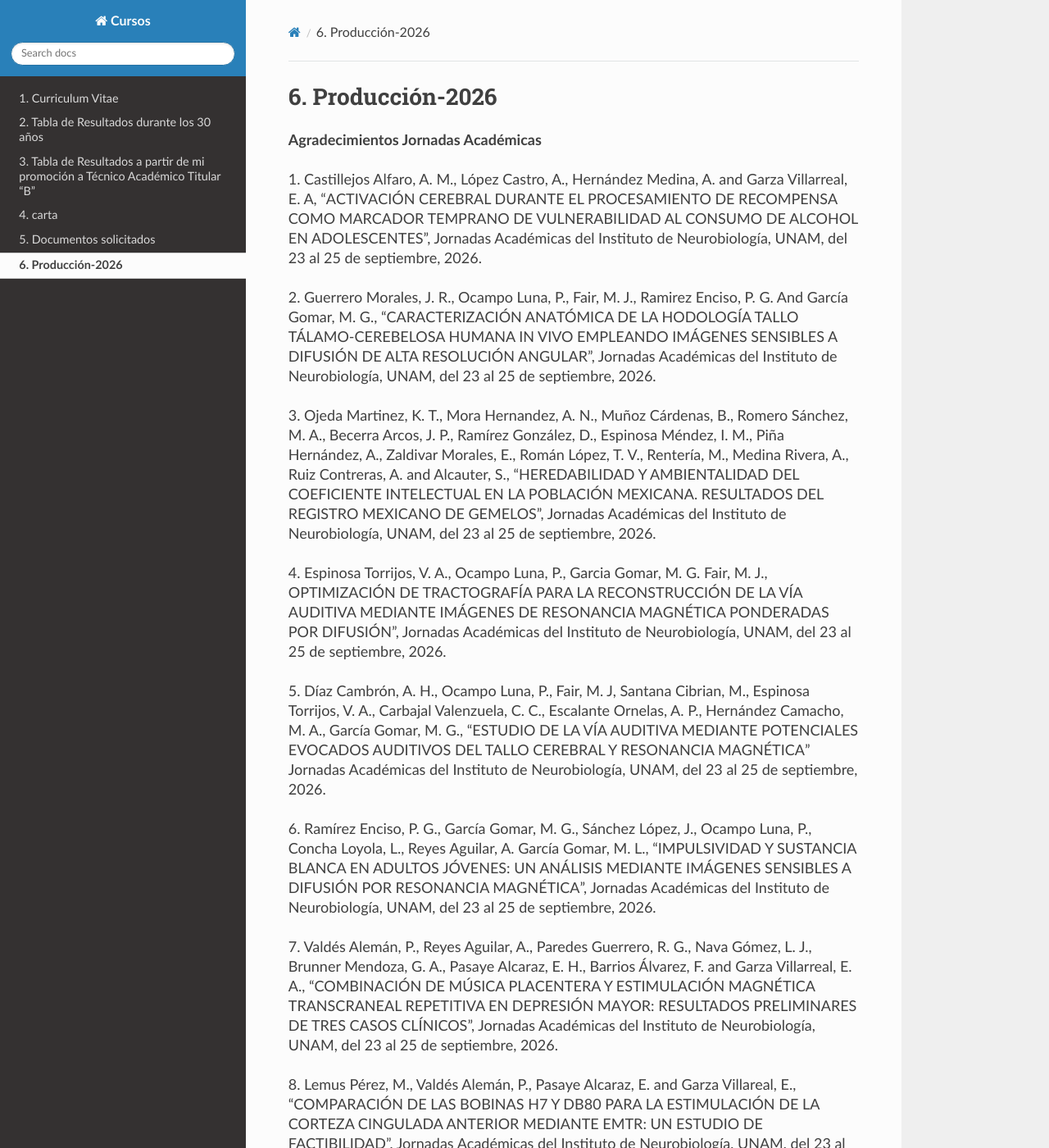
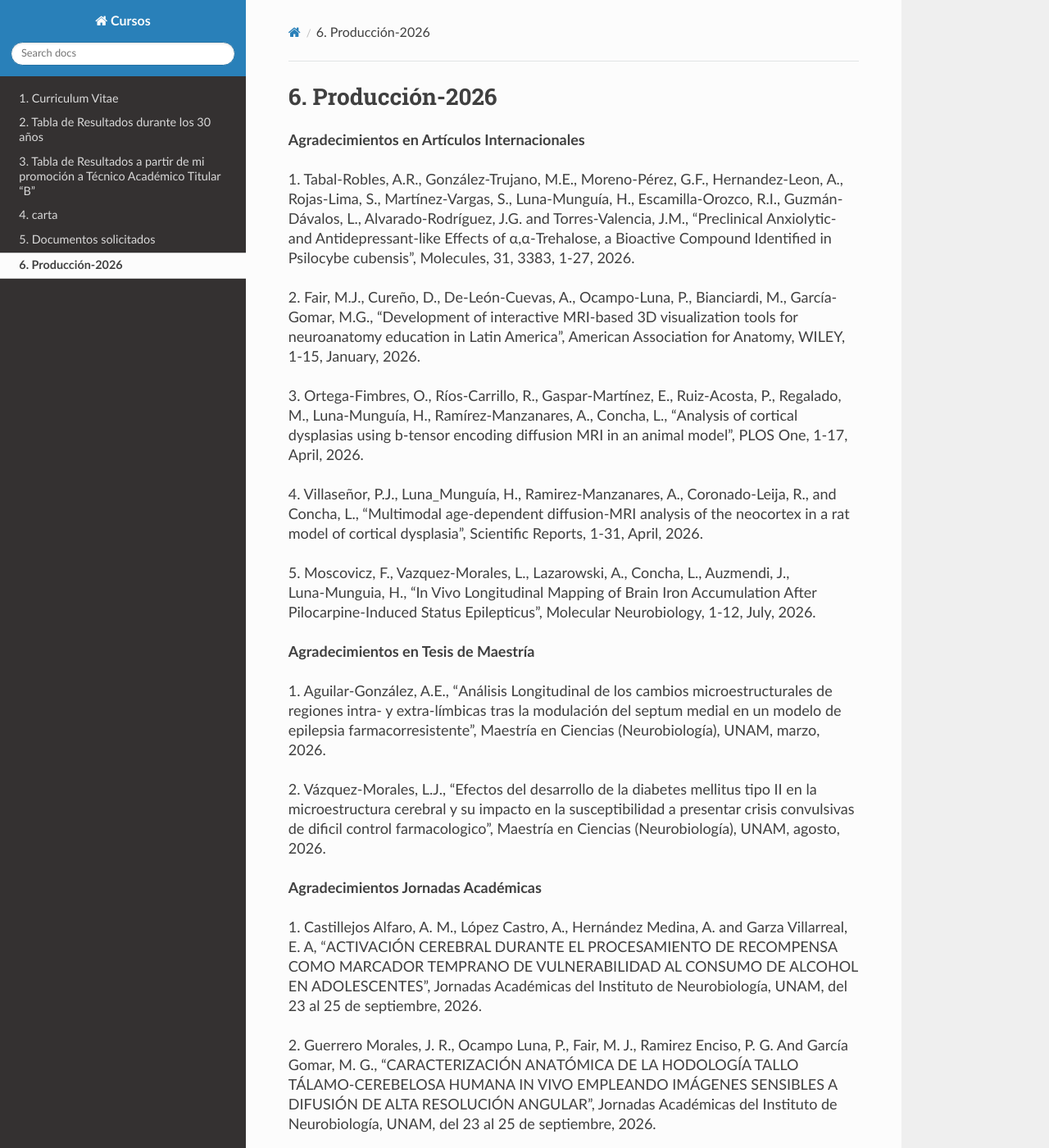
Before and after one commit to matecom57/santosg57-temarios, a Sphinx documentation site: the page built from docs/source/produccion_2026.rst, in a window 1280 px wide and 1400 px high. Shown: the whole window at 82% size. Built offline with Sphinx 7.4.7 and the Read the Docs theme 3.1.0, drawn with Linux system fonts in a browser that asks for light colours; pages that are not in the unit, such as notebooks, are missing from menus.

Commit message:
Test comité

```diff
--- a/docs/source/produccion_2026.rst
+++ b/docs/source/produccion_2026.rst
@@ -1,5 +1,37 @@
 Producción-2026
 ===============
+
+**Agradecimientos en Artículos Internacionales**
+
+1. Tabal-Robles, A.R., González-Trujano, M.E., Moreno-Pérez, G.F., Hernandez-Leon, A., Rojas-Lima, S., Martínez-Vargas, S.,
+Luna-Munguía, H., Escamilla-Orozco, R.I., Guzmán-Dávalos, L., Alvarado-Rodríguez, J.G.  and Torres-Valencia, J.M., "Preclinical Anxiolytic- and Antidepressant-like Effects of
+α,α-Trehalose, a Bioactive Compound Identified in Psilocybe cubensis", Molecules, 31, 3383, 1-27, 2026.
+
+2. Fair, M.J., Cureño, D., De-León-Cuevas, A., Ocampo-Luna, P., Bianciardi, M., García-Gomar, M.G., "Development of interactive MRI-based
+3D visualization tools for neuroanatomy education in Latin America", American Association for Anatomy, WILEY, 1-15, January, 2026.
+
+3. Ortega-Fimbres, O., Ríos-Carrillo, R., Gaspar-Martínez, E., Ruiz-Acosta, P., Regalado, M.,
+Luna-Munguía, H., Ramírez-Manzanares, A., Concha, L., "Analysis of cortical dysplasias using b-tensor encoding diffusion MRI in an animal
+model", PLOS One, 1-17, April, 2026.
+
+4. Villaseñor, P.J., Luna_Munguía, H., Ramirez-Manzanares, A.,
+Coronado-Leija, R., and Concha, L., "Multimodal age-dependent diffusion-MRI analysis of the neocortex in a rat model of cortical
+dysplasia", Scientific Reports, 1-31, April, 2026.
+
+5. Moscovicz, F., Vazquez‑Morales, L., Lazarowski, A., Concha, L., Auzmendi, J., Luna‑Munguia, H., "In Vivo Longitudinal Mapping of Brain
+Iron Accumulation After Pilocarpine-Induced Status Epilepticus", Molecular Neurobiology, 1-12, July, 2026.
+
+
+
+**Agradecimientos en Tesis de Maestría**
+
+1. Aguilar-González, A.E., "Análisis Longitudinal de los cambios microestructurales de regiones intra- y extra-límbicas tras la modulación del septum medial en un modelo
+de epilepsia farmacorresistente", Maestría en Ciencias (Neurobiología), UNAM, marzo, 2026.
+
+2. Vázquez-Morales, L.J., "Efectos del desarrollo de la diabetes mellitus tipo II en la microestructura cerebral y su impacto en la
+susceptibilidad a presentar crisis convulsivas de dificil control farmacologico", Maestría en Ciencias (Neurobiología), UNAM, agosto,
+2026.
+
 
 **Agradecimientos Jornadas Académicas**
 
```
